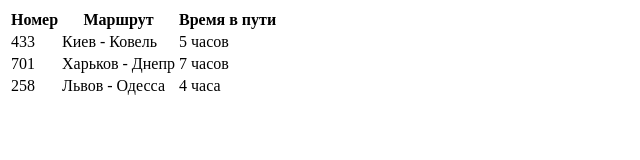
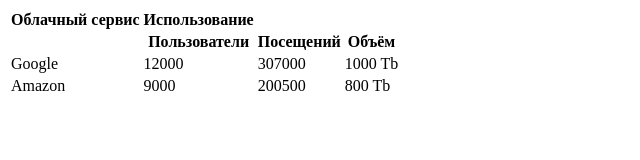
Before and after one commit to Vampireol/github-tutorial, a plain HTML site: page index.html in a window 1280 px wide. Shown: the whole page, without its empty margins (0-640 px from the left). Drawn offline with Linux system fonts and the light colour scheme.

Commit message:
Update index.html

```diff
--- a/index.html
+++ b/index.html
@@ -1,22 +1,43 @@
+<!DOCTYPE html>
+<html lang="ru">
+
+<head>
+    <!-- Служебная информация -->
+</head>
+
+<body>
+    <!-- Содержание -->
     <table>
+        <thead>
             <tr>
-        <th>Номер</th>
-        <th>Маршрут</th>
-        <th>Время в пути</th>
+                <th>Облачный сервис</th>
+                <th>Использование</th>
+                <th></th>
+                <th></th>
             </tr>
             <tr>
-        <td>433</td>
-        <td>Киев - Ковель</td>
-        <td>5 часов</td>
+                <th></th>
+                <th>Пользователи</th>
+                <th>Посещений</th>
+                <th>Объём</th>
+            </tr>
+        </thead>
+
+        <tbody>
+            <tr>
+                <td>Google</td>
+                <td>12000</td>
+                <td>307000</td>
+                <td>1000 Tb</td>
             </tr>
             <tr>
-        <td>701</td>
-        <td>Харьков - Днепр</td>
-        <td>7 часов</td>
+                <td>Amazon</td>
+                <td>9000</td>
+                <td>200500</td>
+                <td>800 Tb</td>
             </tr>
-    <tr>
-        <td>258</td>
-        <td>Львов - Одесса</td>
-        <td>4 часа</td>
-    </tr>
+        </tbody>
     </table>
+</body>
+
+</html>
```
Lines whose indentation alone changed are shown as unchanged.
